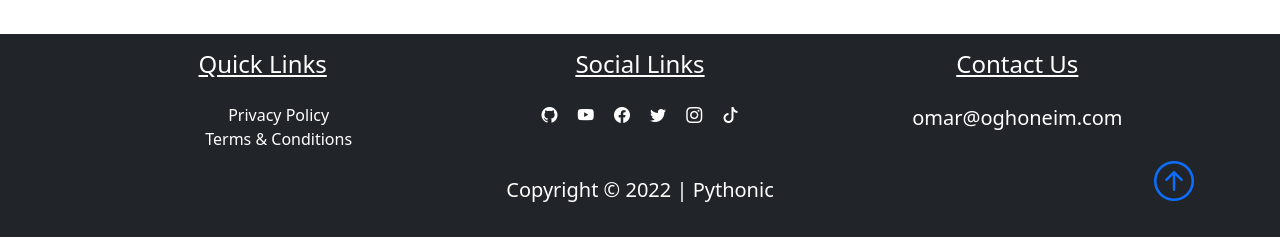
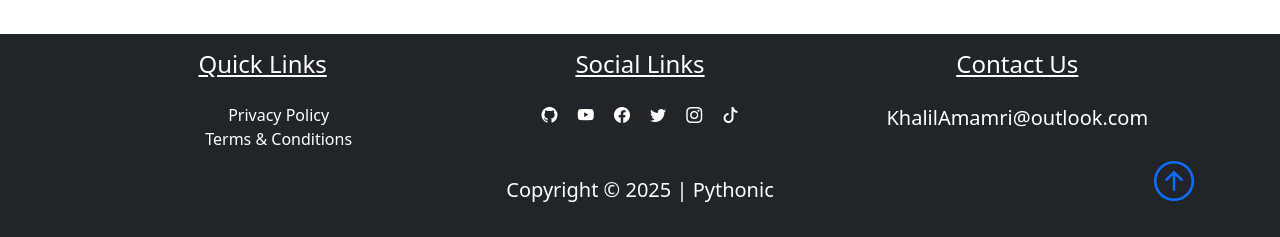
Before and after one commit to KhalilAmamri/CodeFlow, a Flask app: template pythonic/templates/user_lessons.html in a window 1280 px wide. Shown: the part 563-800 px from the top of the page. Run offline with Flask 3, Linux system fonts and the light colour scheme; the template is opened without the code that fills it, so the values that code supplies are empty; some libraries are stand-ins or nearby versions.

Commit message:
Update contact information and copyright year in layout template; add update and delete buttons in user lessons template

```diff
--- a/pythonic/templates/layout.html
+++ b/pythonic/templates/layout.html
@@ -155,13 +155,13 @@
             <h4 class="text-center text-decoration-underline pb-3">
               Contact Us
             </h4>
-            <p class="lead">omar@oghoneim.com</p>
+            <p class="lead">KhalilAmamri@outlook.com</p>
           </div>
         </div>
 
         <!-- Copyright and back-to-top section -->
         <div class="col text-white text-center position-relative">
-          <p class="lead font-weight-bold">Copyright &copy; 2022 | Pythonic</p>
+          <p class="lead font-weight-bold">Copyright &copy; 2025 | Pythonic</p>
           <a href="#" class="position-absolute bottom-0 end-0">
             <i class="bi bi-arrow-up-circle h1"></i>
           </a>
--- a/pythonic/templates/user_lessons.html
+++ b/pythonic/templates/user_lessons.html
@@ -30,6 +30,11 @@
 
                         <!-- Lesson publication date -->
                         <span class="text-muted">{{lesson.date_posted.strftime('%Y-%m-%d')}}</span>
+                        <!-- Update and Delete buttons -->
+                        <div class="mt-auto">
+                            <a href="#" class="btn btn-info btn-sm m-1">Update</a>
+                            <a href="#" class="btn btn-danger btn-sm m-1">Delete</a>
+                        </div>
                     </div>
                 </div>
             </div>
```
